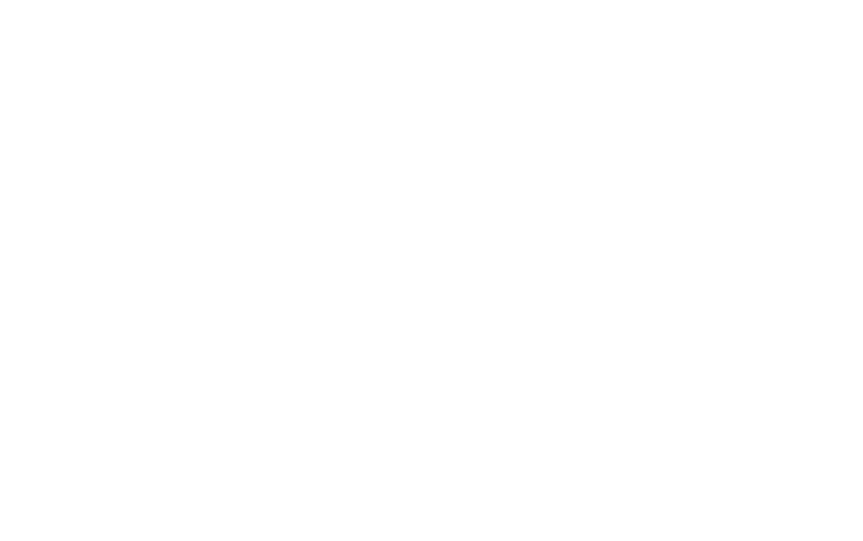
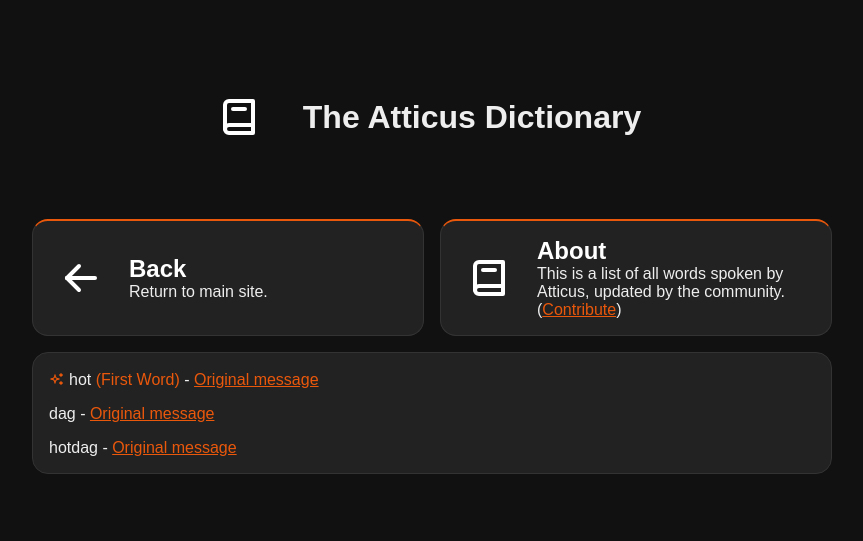
Before and after one commit to JaegerwaldDev/Atticus, a plain HTML site: page dict.html in a window 1280 px wide. Shown: the whole page, without its empty margins (208-1071 px from the left). Drawn offline with Linux system fonts and the light colour scheme.

Commit message:
add dictionary

```diff
--- a/dict.html
+++ b/dict.html
@@ -0,0 +1,40 @@
+<!DOCTYPE html>
+<html lang="en">
+<head>
+    <meta charset="UTF-8">
+    <meta name="viewport" content="width=device-width, initial-scale=1.0">
+    <title>Atticus Dictionary</title>
+    <link rel="stylesheet" href="style.css">
+    <style>
+        .icon-box {
+            display: grid;
+            grid-template-columns: 64px auto !important;
+        }
+    </style>
+    <link rel="preload" href="assets/book-2.svg" as="image" type="image/svg">
+    <link rel="preload" href="assets/arrow-left.svg" as="image" type="image/svg">
+</head>
+<body>
+    <main class="f">
+        <span class="icon i-book-2"></span>
+        <p><h1>The Atticus Dictionary</h1></p>
+    </main>
+    <a href="./"><div class="icon-box link">
+        <span class="icon i-arrow-left"></span>
+        <span class="title">Back</span>
+        <span class="content">
+            <p>Return to main site.</p>
+        </span>
+    </div></a>
+    <div class="icon-box">
+        <span class="icon i-book-2"></span>
+        <span class="title">About</span>
+        <span class="content">
+            <p>This is a list of all words spoken by Atticus, updated by the community. (<a href="https://github.com/JaegerwaldDev/Atticus/blob/main/dict.json">Contribute</a>)</p>
+        </span>
+    </div>
+    <div id="dictionary">
+    </div>
+    <script src="dict.js"></script>
+</body>
+</html>
--- a/dict.js
+++ b/dict.js
@@ -7,3 +7,24 @@ async function getJson(url) {
     });
     return result;
 };
+
+async function main () {
+    let dict = await getJson("dict.json");
+    dict.forEach(word => {
+        let element = document.createElement("p");
+
+        let wordElement = document.createElement("span");
+        if (word[0] == "#") {
+            wordElement.className = "firstWord";
+            word = word.replace("#","");
+        }
+        wordElement.textContent = word.split("|")[0];
+        element.appendChild(wordElement);
+
+        element.innerHTML += ` - <a href="${word.split("|")[1]}">Original message</a>`;
+
+        document.getElementById("dictionary").appendChild(element);
+    });
+}
+
+main();
--- a/dict.json
+++ b/dict.json
@@ -0,0 +1,5 @@
+[
+    "#hot|https://discord.com/channels/935560260725379143/1325922144361906216/1325935730526257152",
+    "dag|https://discord.com/channels/935560260725379143/1325922144361906216/1325936000056168469",
+    "hotdag|https://discord.com/channels/935560260725379143/1325922144361906216/1325936011787898912"
+]
--- a/index.js
+++ b/index.js
@@ -31,5 +31,6 @@ function update() {
     furryCountdown.innerText = formatDuration(getTimeToAtticusFurry());
 }
 
-update();
-setInterval(update, 1000);
+setInterval(update, 1);
+clearInterval(update);
+setInterval(update, 500);
--- a/style.css
+++ b/style.css
@@ -78,6 +78,9 @@ a:active {
 p {
     margin: 0px;
     margin-bottom: 16px;
+}
+p:nth-last-child(1) {
+    margin: 0px;
 }
 
 .icon-box,
@@ -184,6 +187,8 @@ aside {
     grid-template-columns: 64px auto 64px;
     cursor: pointer;
     user-select: none;
+    color: var(--clr-light-2);
+    height: calc(100% - 35px);
 }
 .icon-box.link:hover {
     filter: brightness(1.25);
@@ -192,6 +197,14 @@ aside {
     grid-row-start: 1;
     grid-row-end: 3;
     grid-column: 3;
+}
+.icon-box.link > .title {
+    display: inline;
+    align-self: flex-end;
+}
+
+a:has(.icon-box.link) {
+    text-decoration: none;
 }
 
 #countdowns {
@@ -202,6 +215,38 @@ aside {
     color: var(--clr-light-1);
     display: block;
     font-weight: bold;
+}
+
+
+/* #region *//* Dictionary */
+/* this doesnt include overrides*/
+
+#dictionary {
+    padding: 16px;
+    width: calc(100% - 34px);
+    display: flex;
+    flex-direction: column;
+    border: 1px var(--clr-dark-3) solid;
+    background: var(--clr-dark-2);
+    grid-column-start: 1;
+    grid-column-end: 3;
+    border-radius: 16px;
+}
+
+.firstWord::before {
+    content: "";
+    display: inline-block;
+    height: 16px;
+    width: 16px;
+    background-image: url("assets/sparkles.svg");
+    background-size: 16px;
+    background-repeat: no-repeat;
+    transform: translateY(2px);
+    margin-right: 4px;
+}
+.firstWord::after {
+    color: var(--clr-accent);
+    content: " (First Word)";
 }
 
 /* #region *//* Icons */
@@ -215,3 +260,6 @@ aside {
 .i-arrow-right::after {
     background-image: url("assets/arrow-right.svg");
 }
+.i-arrow-left::after {
+    background-image: url("assets/arrow-left.svg");
+}
```
Also changed, not shown: index.html (+6 -3 lines), assets/arrow-left.svg (added), assets/sparkles.svg (added), 1 other file.
